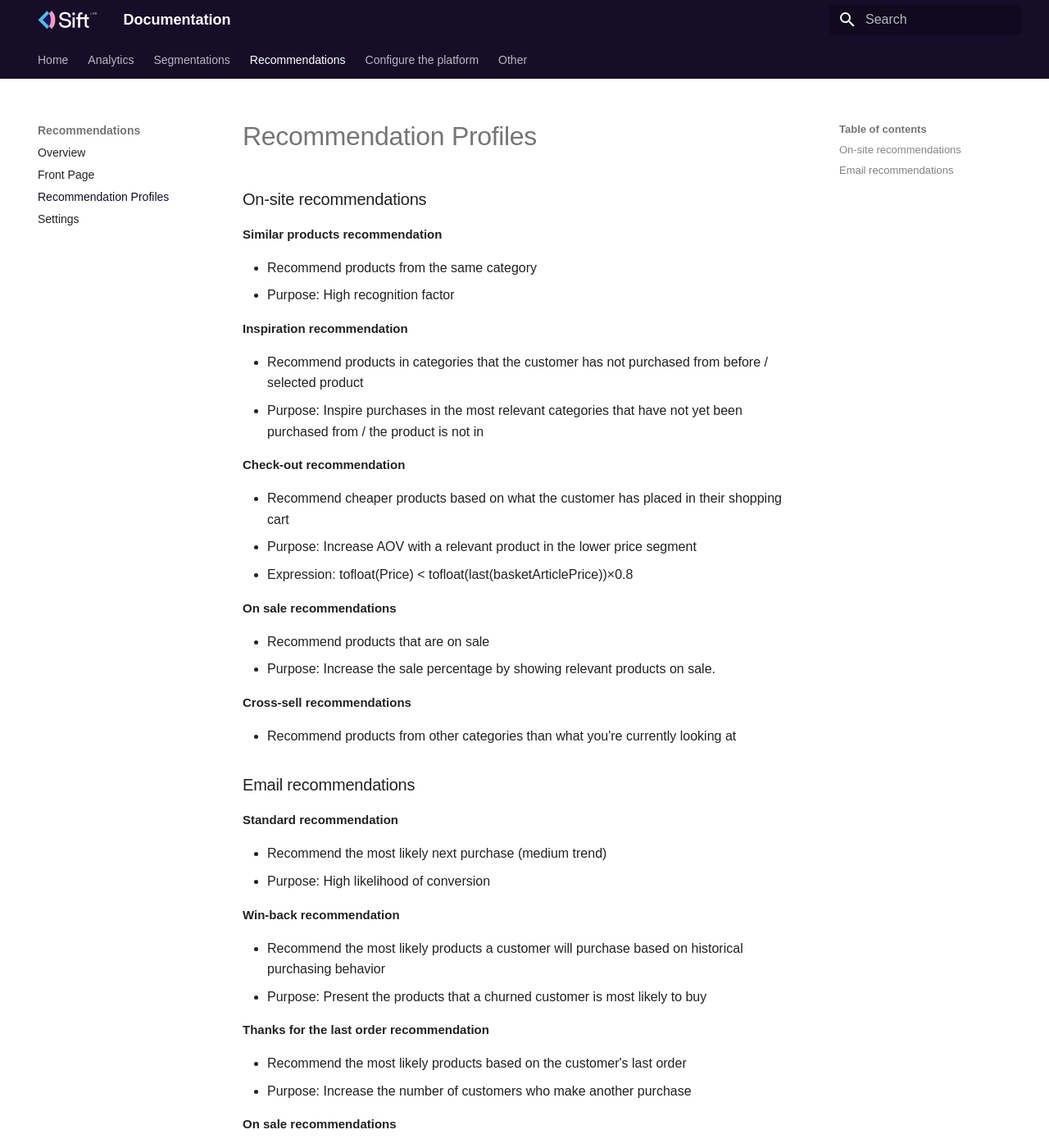
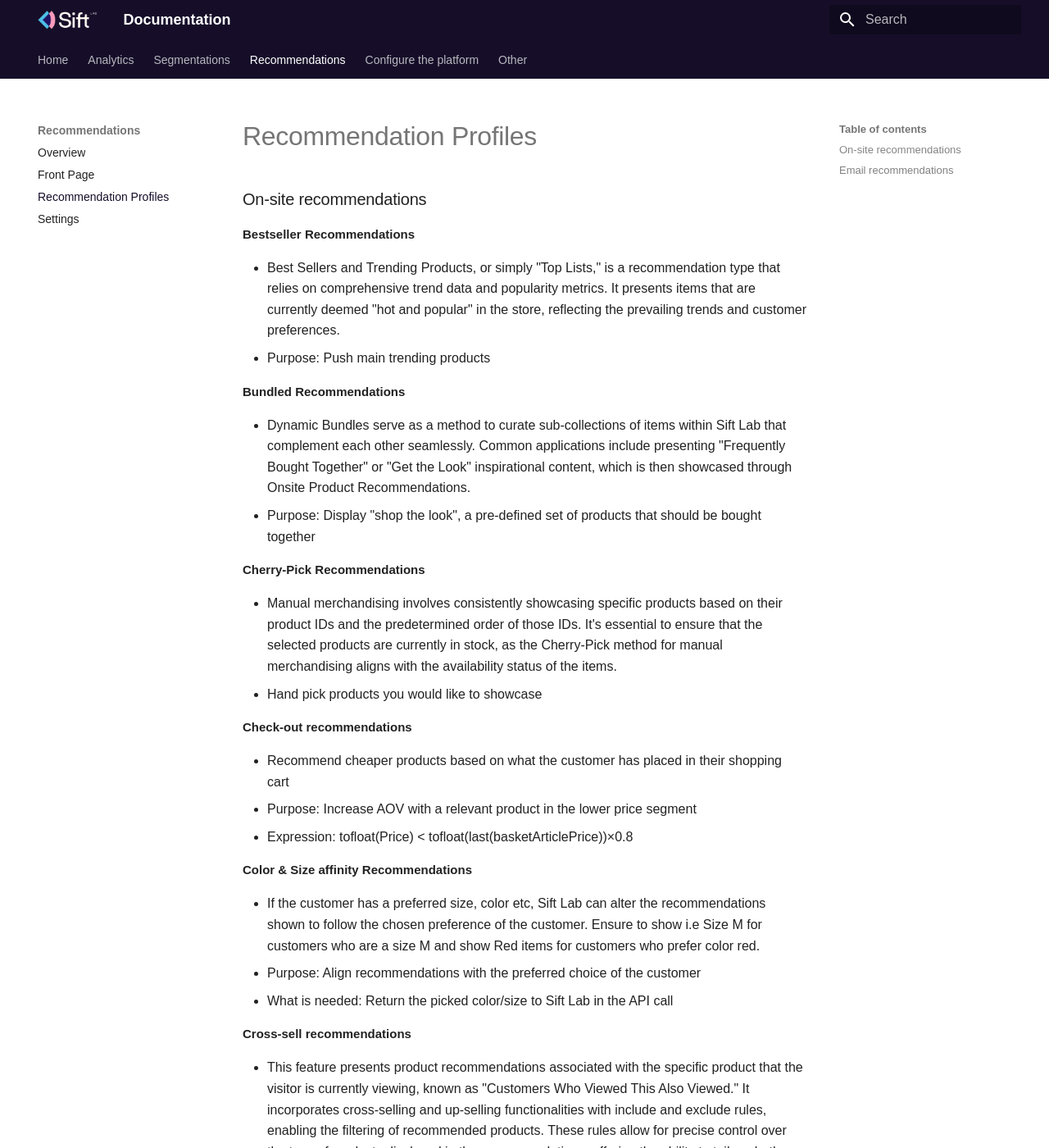
Before and after one commit to infobaleen/infobaleen.github.io, an MkDocs documentation site: the page built from docs/External/Recommendations/Recommendation-Profiles.md, in a window 1280 px wide and 1400 px high. Shown: the whole window at 82% size. Built offline with MkDocs 1.6.1 and Material for MkDocs 9.7.7, drawn with Linux system fonts in a browser that asks for light colours; some web fonts are replaced; some of the changed text lies outside the part shown.

Commit message:
Update recommendation text

```diff
--- a/docs/External/Recommendations/Recommendation-Profiles.md
+++ b/docs/External/Recommendations/Recommendation-Profiles.md
@@ -1,30 +1,82 @@
 ### On-site recommendations
 
-<b>Similar products recommendation</b>
+<b>Bestseller Recommendations</b>
 
-* Recommend products from the same category
-* Purpose: High recognition factor
+* Best Sellers and Trending Products, or simply "Top Lists," is a recommendation type that relies on comprehensive trend data and popularity metrics. It presents items that are currently deemed "hot and popular" in the store, reflecting the prevailing trends and customer preferences.
+* Purpose: Push main trending products
 
-<b>Inspiration recommendation</b>
+<b>Bundled Recommendations</b>
+
+* Dynamic Bundles serve as a method to curate sub-collections of items within Sift Lab that complement each other seamlessly. Common applications include presenting "Frequently Bought Together" or "Get the Look" inspirational content, which is then showcased through Onsite Product Recommendations.
+*  Purpose: Display "shop the look", a pre-defined set of products that should be bought together
+
+<b>Cherry-Pick Recommendations</b>
+
+* Manual merchandising involves consistently showcasing specific products based on their product IDs and the predetermined order of those IDs. It's essential to ensure that the selected products are currently in stock, as the Cherry-Pick method for manual merchandising aligns with the availability status of the items.
+* Hand pick products you would like to showcase
+
+<b>Check-out recommendations</b>
+
+* Recommend cheaper products based on what the customer has placed in their shopping cart
+* Purpose: Increase AOV with a relevant product in the lower price segment
+* Expression: tofloat(Price) < tofloat(last(basketArticlePrice))&times;0.8
+
+<b>Color & Size affinity Recommendations</b>
+
+* If the customer has a preferred size, color etc, Sift Lab can alter the recommendations shown to follow the chosen preference of the customer. Ensure to show i.e Size M for customers who are a size M and show Red items for customers who prefer color red.
+* Purpose: Align recommendations with the preferred choice of the customer
+* What is needed: Return the picked color/size to Sift Lab in the API call
+
+<b>Cross-sell recommendations</b>
+
+* This feature presents product recommendations associated with the specific product that the visitor is currently viewing, known as "Customers Who Viewed This Also Viewed." It incorporates cross-selling and up-selling functionalities with include and exclude rules, enabling the filtering of recommended products. These rules allow for precise control over the type of products displayed in the recommendations, offering the ability to tailor whether the recommendations showcase alternatives, supplementary items, or other specified product categories.
+* Purpose: Recommend products from other categories than what you're currently looking at
+
+<b>Order Related Recommendations</b>
+
+* Recommend the most likely products based on the customer's last order
+* Purpose: Increase the number of customers who make another purchase
+
+<b>Free Shipping Recommendations</b>
+
+* The Free Shipping Recommendation is based on the total cart value. It allows for tailored suggestions based on the total value of items in the shopping cart, providing an incentive for customers to qualify for free shipping.
+* Purpose: Improve AOV and make the customer reach free shipping limit
+* Requirement: Return basket value and shipping limit in the API call.
+
+<b>Inspiration recommendations</b>
 
 * Recommend products in categories that the customer has not purchased from before / selected product
 * Purpose: Inspire purchases in the most relevant categories that have not yet been purchased from / the product is not in
 
-<b>Check-out recommendation</b>
+<b>Landing Page Recommendations</b>
 
-* Recommend cheaper products based on what the customer has placed in their shopping cart
-* Purpose: Increase AOV with a relevant product in the lower price segment
-* Expression: tofloat(Price) < tofloat(last(basketArticlePrice))&times;0.8
+* The Free Shipping Recommendation is based on the total cart value. It allows for tailored suggestions based on the total value of items in the shopping cart, providing an incentive for customers to qualify for free shipping.
+* Purpose: Tailor the recommendations based on the external source of the customer
+* Requirement: Return UTM-tag in the API call
 
 <b>On sale recommendations</b>
 
 * Recommend products that are on sale
 * Purpose: Increase the sale percentage by showing relevant products on sale.
 
-<b>Cross-sell recommendations</b>
+<b>Personalized Recommendations</b>
 
-* Recommend products from other categories than what you're currently looking at
+* The customer will be displayed with the products which whom is most likley to purchase. This is a default set-up in Sift Lab and optimized for revenue and transaciton.
+* Purpose: Go with a high-performing out of the box setup
 
+<b>Random Products Recommendations</b>
+
+* This functionality displays a completely random set of products. It can be used for testing or the live environment.
+
+<b>Replenish Recommendations</b>
+
+* You can exclude products to be shown during a set period of time to eliminate customers receiving unwanted products.
+* Purpose: Occasionally bought products can be optimzed, i.e Toothpaste, Socks, Shampoo etc
+
+<b>Similar products recommendation</b>
+
+* Recommend products from the same category
+* Purpose: High recognition factor
 
 ### Email recommendations
 
```
Also changed, not shown: docs/External/Other/Data-Specification.md (+4 -1 lines).
